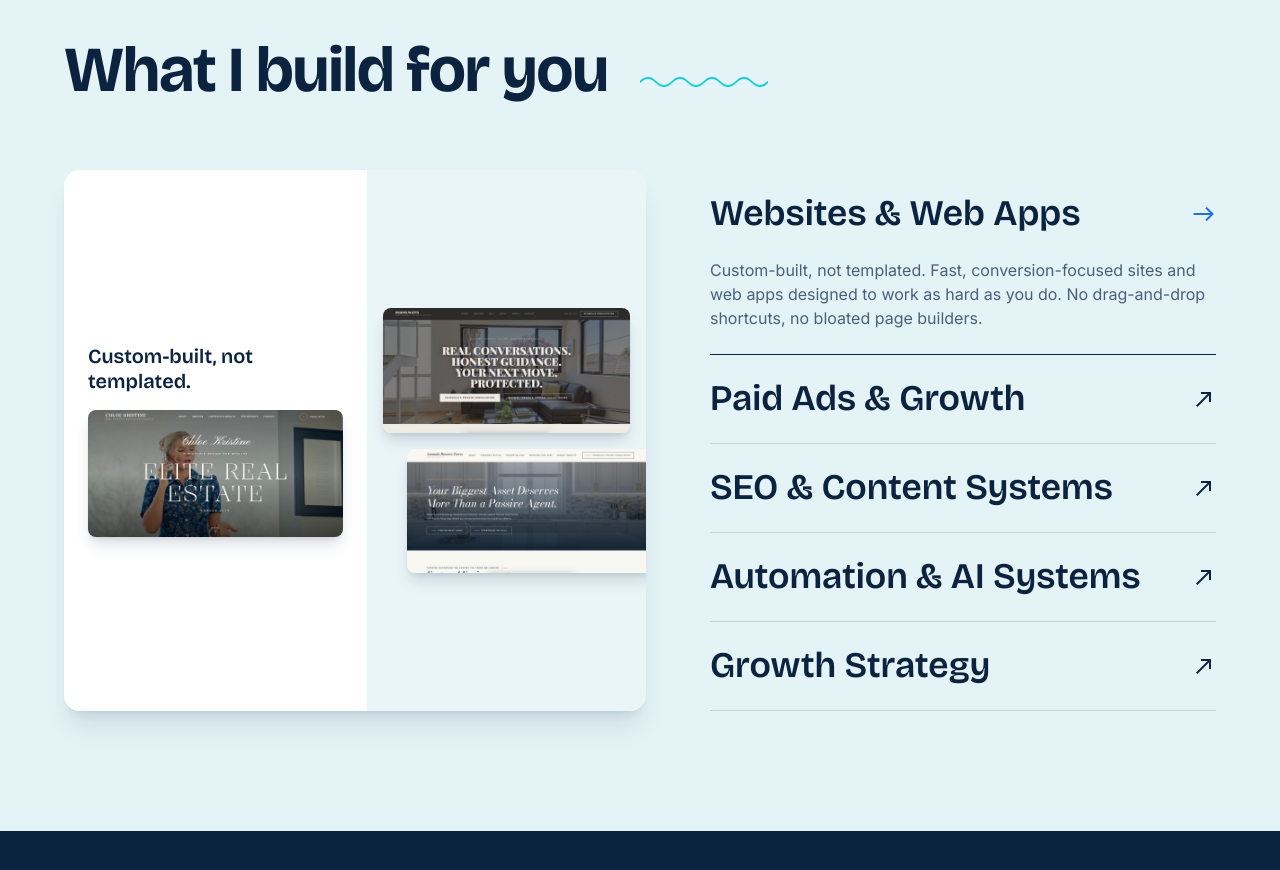
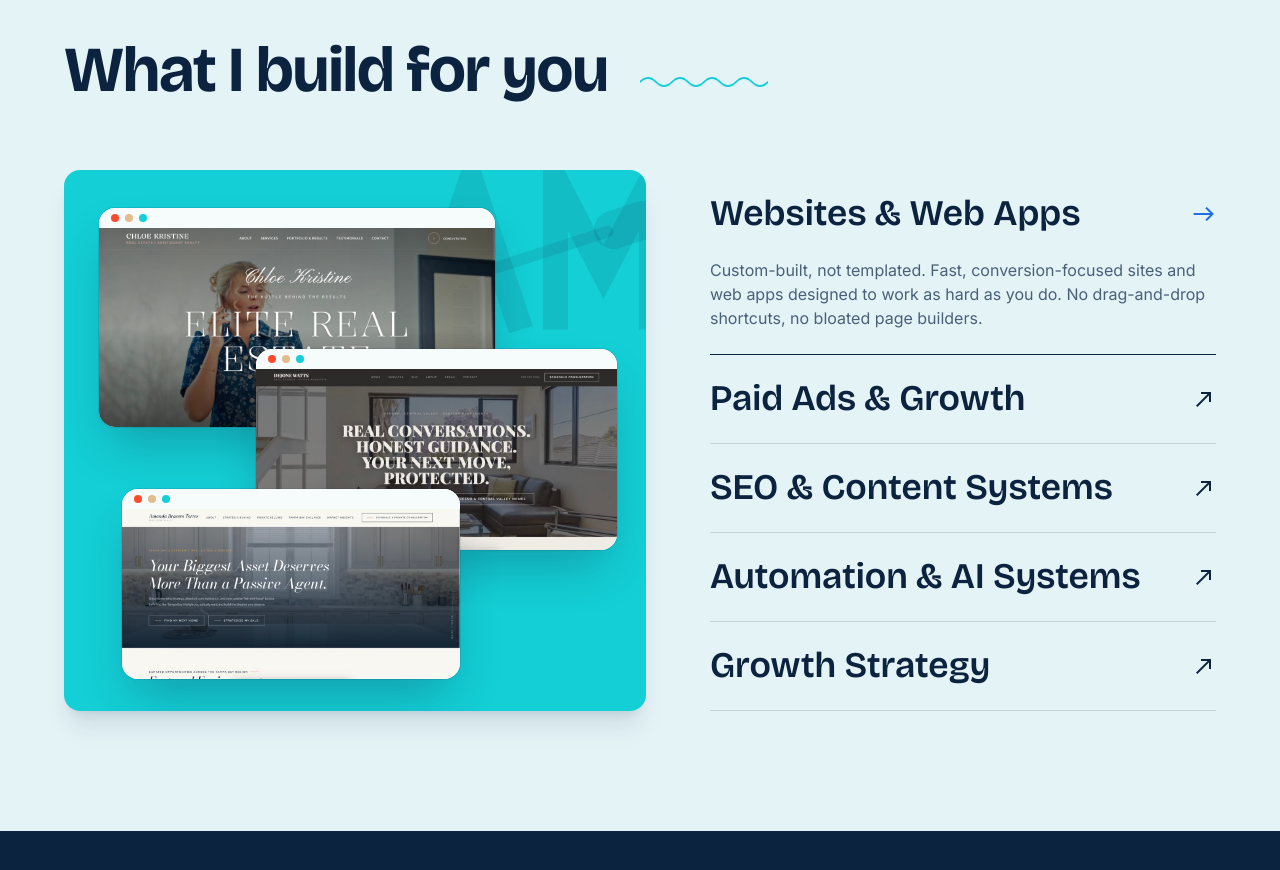
Before and after one commit to Daraphista/angelomendozaworks-site, a Next.js app: page / in a window 1280 px wide. Shown: the part 920-1790 px from the top of the page. Built offline with nearby package versions, Linux system fonts and the light colour scheme.

Commit message:
feat(services): rebuild websites visual as stacked browser frames on lagoon
Co-Authored-By: Claude Opus 5.5 <noreply@anthropic.com>

```diff
--- a/src/components/Services.tsx
+++ b/src/components/Services.tsx
@@ -41,40 +41,37 @@ const SERVICES = [
 type VisualKey = (typeof SERVICES)[number]["visual"];
 
 function SitesVisual() {
-  const shot = "rounded-lg shadow-lg shadow-ink/15 w-full h-auto";
+  const frames = [
+    { src: "/portfolio/site-1.jpg", h: 553, pos: "left-[6%] top-[7%] w-[68%] z-10" },
+    { src: "/portfolio/site-2.jpg", h: 552, pos: "right-[5%] top-[33%] w-[62%] z-20" },
+    { src: "/portfolio/site-3.jpg", h: 552, pos: "left-[10%] bottom-[6%] w-[58%] z-30" },
+  ];
   return (
-    <div className="absolute inset-0 flex bg-cloud">
-      <div className="w-[52%] bg-white p-6 flex flex-col justify-center gap-4">
-        <p className="font-headline font-semibold text-xl text-secondary leading-tight">
-          Custom-built, not templated.
-        </p>
-        <Image
-          src="/portfolio/site-1.jpg"
-          alt=""
-          width={1100}
-          height={553}
-          sizes="(min-width: 1024px) 340px, 60vw"
-          className={shot}
-        />
-      </div>
-      <div className="flex-1 bg-surface-container/70 p-4 flex flex-col justify-center gap-4">
-        <Image
-          src="/portfolio/site-2.jpg"
-          alt=""
-          width={1100}
-          height={552}
-          sizes="(min-width: 1024px) 300px, 40vw"
-          className={shot}
-        />
-        <Image
-          src="/portfolio/site-3.jpg"
-          alt=""
-          width={1100}
-          height={552}
-          sizes="(min-width: 1024px) 300px, 40vw"
-          className={`${shot} translate-x-6`}
-        />
-      </div>
+    <div className="absolute inset-0 bg-lagoon overflow-hidden">
+      <Logo
+        className="absolute -right-10 -top-10 w-72 text-ink/10"
+        paddleClassName="fill-ink/10"
+      />
+      {frames.map((f) => (
+        <div
+          key={f.src}
+          className={`absolute overflow-hidden rounded-xl bg-white shadow-2xl shadow-ink/30 ring-1 ring-ink/10 ${f.pos}`}
+        >
+          <div className="flex h-[7%] min-h-4 items-center gap-1.5 bg-cloud px-3 py-1.5">
+            <span className="size-2 rounded-full bg-coral" />
+            <span className="size-2 rounded-full bg-sand" />
+            <span className="size-2 rounded-full bg-lagoon" />
+          </div>
+          <Image
+            src={f.src}
+            alt=""
+            width={1100}
+            height={f.h}
+            sizes="(min-width: 1024px) 400px, 70vw"
+            className="block w-full h-auto"
+          />
+        </div>
+      ))}
     </div>
   );
 }
```
